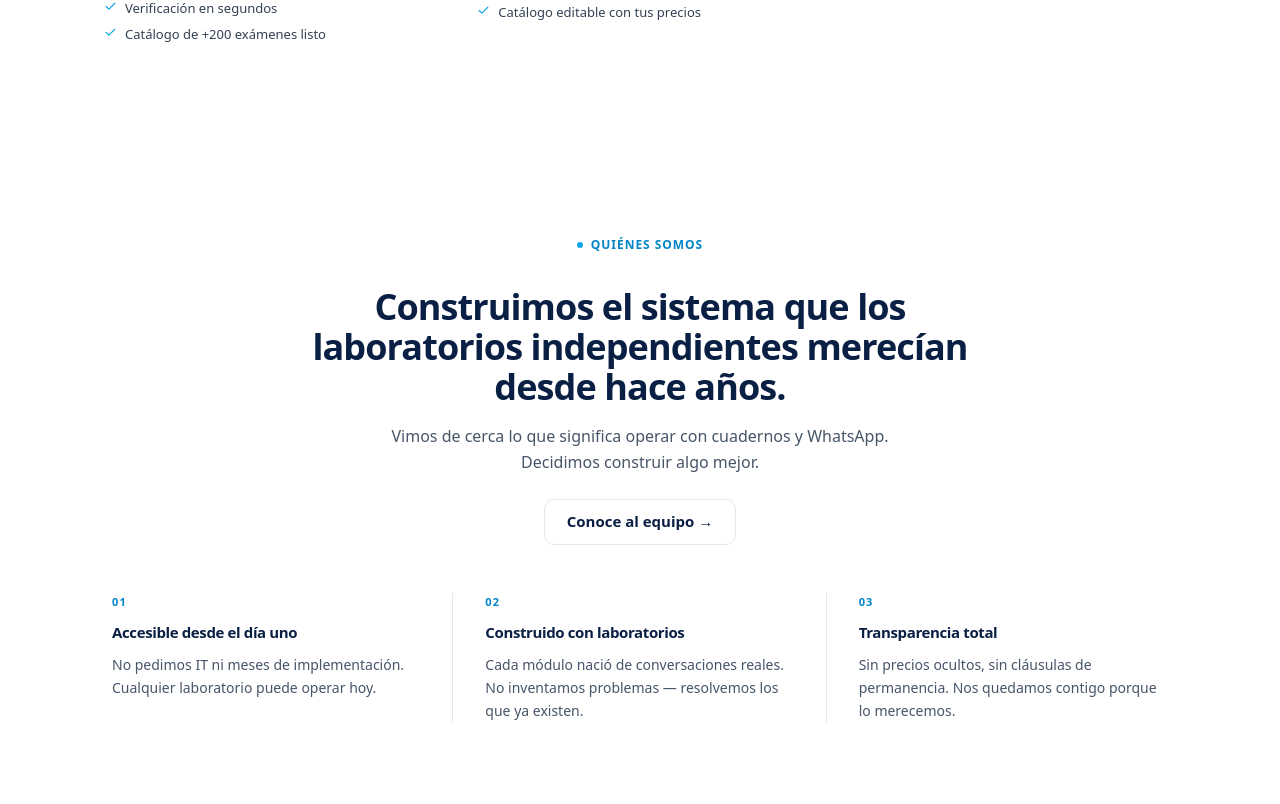
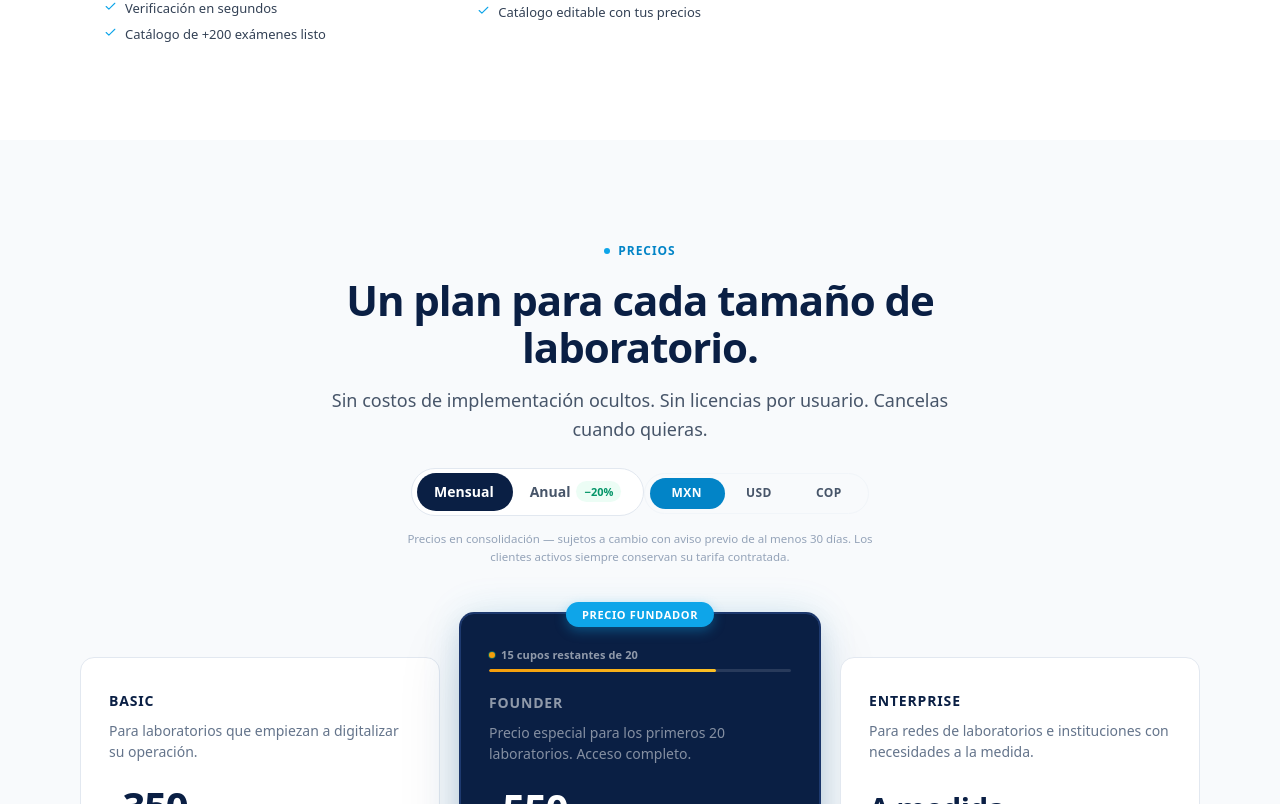
Before and after one commit to SpidySamurai/lab2next.com, a Next.js app: page / in a window 1280 px wide. Shown: the part 4636-5440 px from the top of the page. Built offline with nearby package versions, Linux system fonts and the light colour scheme; no server answers.

Commit message:
refactor(landing): remove Purpose + ColaboraPreview from / — move ColaboraPreview to /nosotros

```diff
--- a/app/(landing)/nosotros/page.tsx
+++ b/app/(landing)/nosotros/page.tsx
@@ -1,5 +1,6 @@
 import type { Metadata } from "next";
 import Link from "next/link";
+import { ColaboraPreview } from "../../components/landing/organisms/colabora-preview";
 import { APP_URL } from "../../components/landing/domain/config";
 import { Section } from "../../components/landing/layout/section";
 import { Container } from "../../components/landing/layout/container";
@@ -118,6 +119,9 @@ export default function NosotrosPage() {
         </Container>
       </Section>
 
+      {/* ── Colabora ── */}
+      <ColaboraPreview />
+
       {/* ── CTA ── */}
       <Section bg="dark">
         <Container className="flex flex-col items-center gap-4 text-center">
--- a/app/(landing)/page.tsx
+++ b/app/(landing)/page.tsx
@@ -4,11 +4,9 @@ import { Problem } from "../components/landing/organisms/problem";
 import { Values } from "../components/landing/organisms/values";
 import { Modules } from "../components/landing/organisms/modules";
 import { HowItWorks } from "../components/landing/organisms/how-it-works";
-import { Purpose } from "../components/landing/organisms/purpose";
 import { PricingTable } from "../components/landing/organisms/pricing-table";
 import { FAQ } from "../components/landing/organisms/faq";
 import { ContactCTA } from "../components/landing/organisms/contact-cta";
-import { ColaboraPreview } from "../components/landing/organisms/colabora-preview";
 
 import { HERO_TRUST_ITEMS, TRUST_BAR_BADGES, CONTACT_CTA_GUARANTEES } from "../components/landing/domain/hero.content";
 import { PROBLEM_CARDS } from "../components/landing/domain/problem.content";
@@ -30,11 +28,9 @@ export default function Home() {
       <Modules cards={MODULE_CARDS} />
       <HowItWorks steps={HOW_IT_WORKS_STEPS} />
       {/* <Testimonials items={TESTIMONIALS} /> */}{/* ACTIVATE when real testimonials ready */}
-      <Purpose />
       <PricingTable plans={PRICING_PLANS} />
       <FAQ items={FAQ_ITEMS} />
       <ContactCTA guarantees={CONTACT_CTA_GUARANTEES} />
-      <ColaboraPreview />
     </>
   );
 }
```
